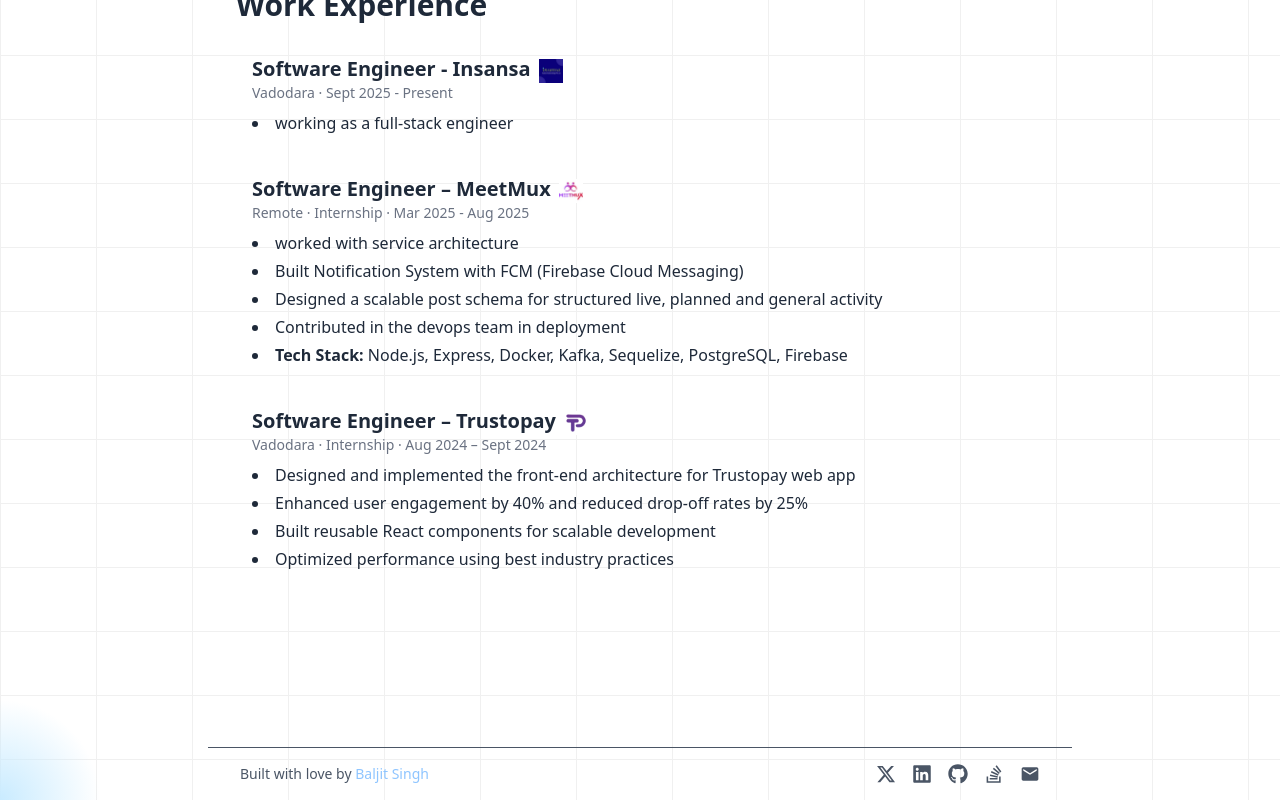
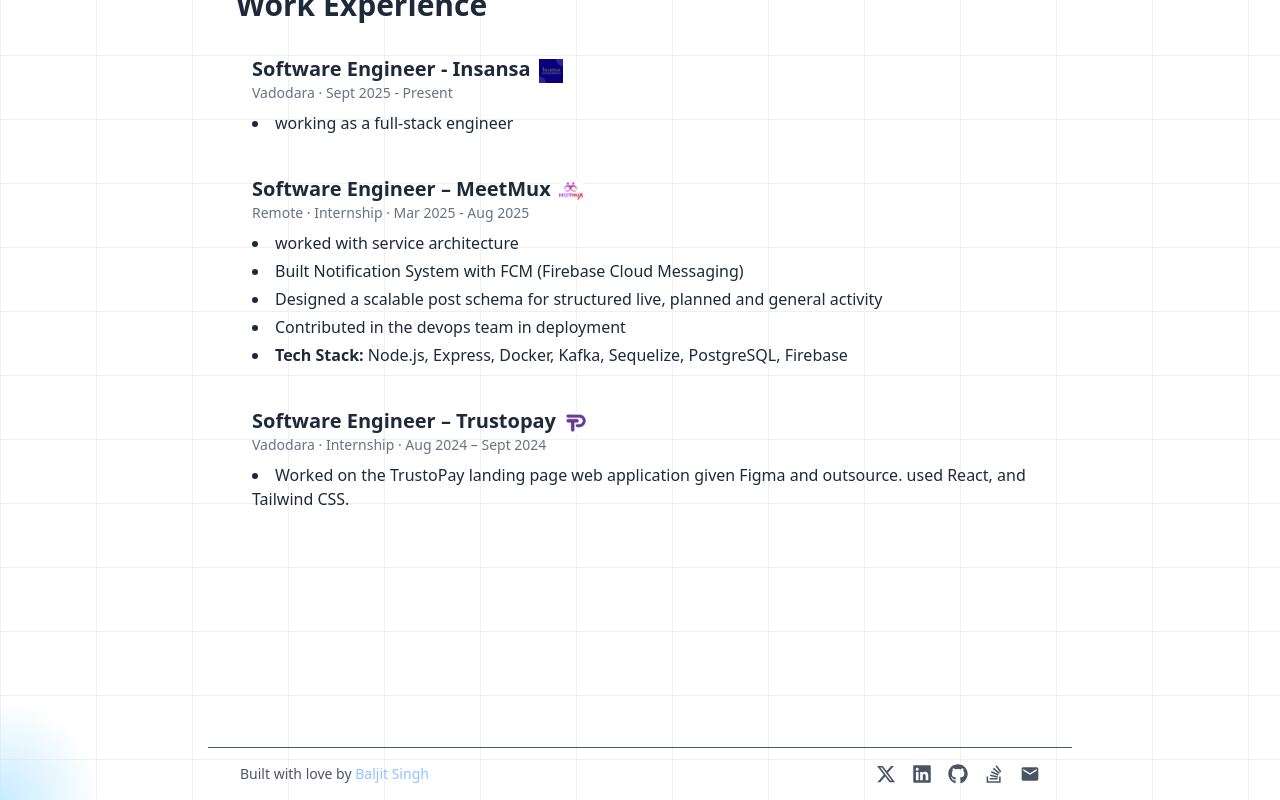
Before and after one commit to TheBaljitSingh/portfolio-v2, a React (Vite) app: page / in a window 1280 px wide. Shown: the part 2249-3049 px from the top of the page. Built offline with nearby package versions, Linux system fonts and the light colour scheme.

Commit message:
Update Home.jsx

```diff
--- a/src/pages/Home.jsx
+++ b/src/pages/Home.jsx
@@ -267,10 +267,8 @@
     <p className="text-sm text-gray-500">Vadodara · Internship · Aug 2024 – Sept 2024</p>
 
     <ul className="list-disc list-inside mt-2 space-y-1">
-      <li>Designed and implemented the front-end architecture for Trustopay web app</li>
-      <li>Enhanced user engagement by 40% and reduced drop-off rates by 25%</li>
-      <li>Built reusable React components for scalable development</li>
-      <li>Optimized performance using best industry practices</li>
+      <li>Worked on the TrustoPay landing page web application given Figma and outsource. used React, and Tailwind CSS.</li>
+
     </ul>
   </div>
 </div>
```
